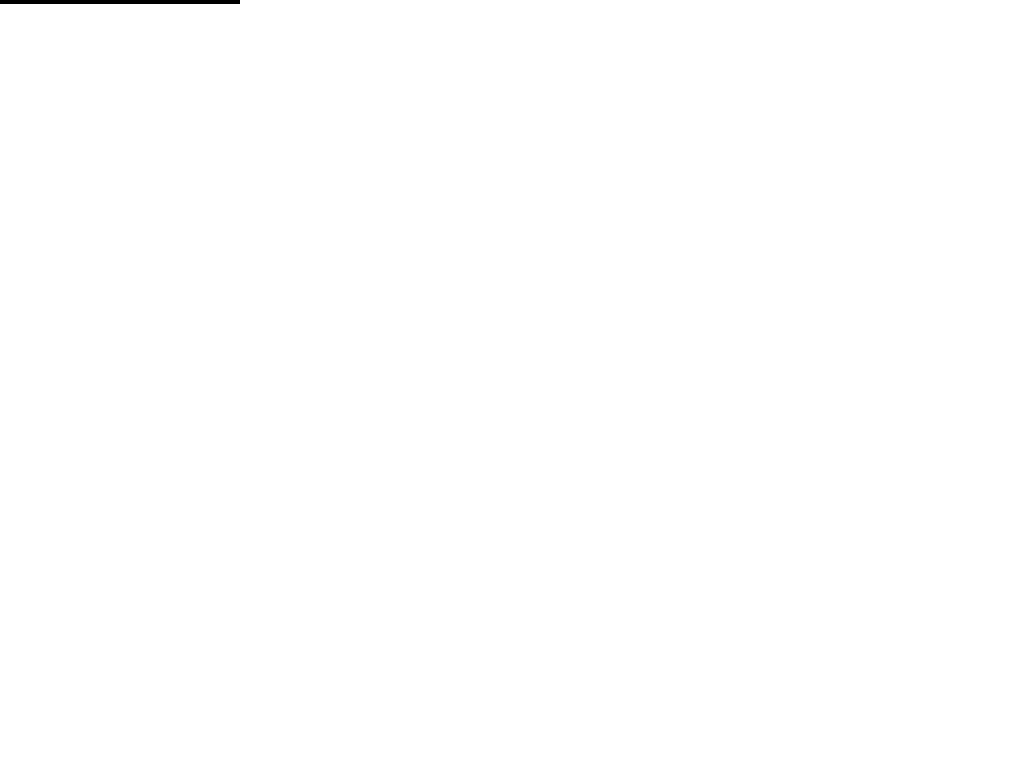
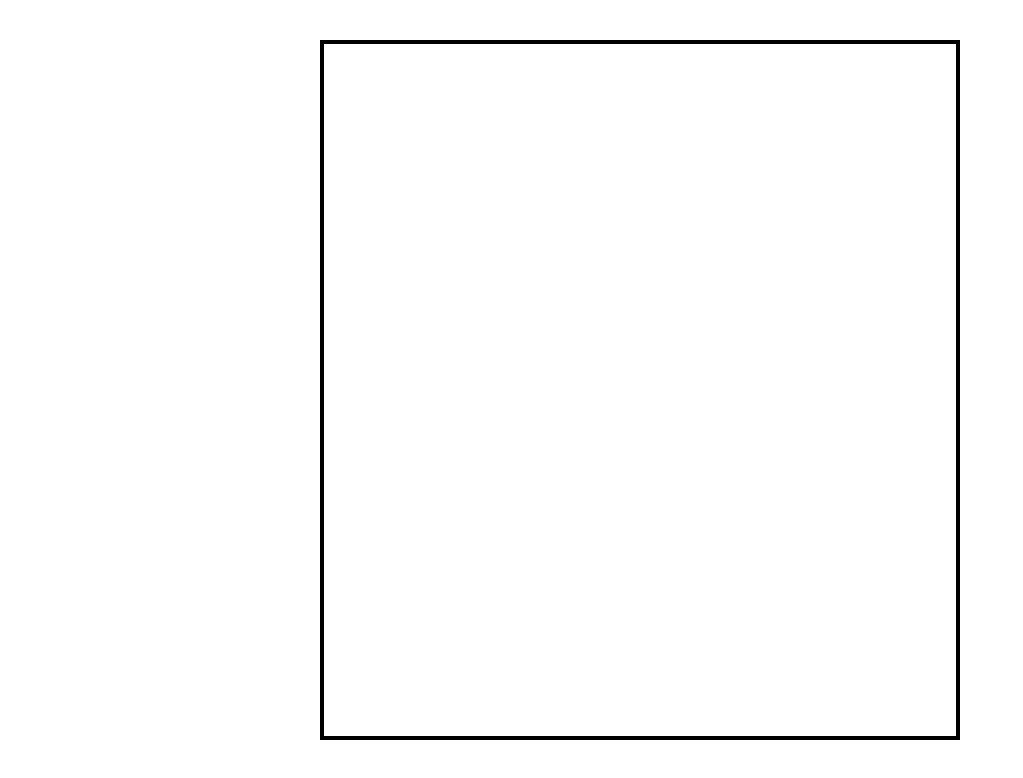
Before and after one commit to bboksn/ContactLister-frontend, a React (Create React App) app: page / in a window 1280 px wide. Shown: the top 778 px of the page, without its empty margins (0-1023 px from the left). Built offline with nearby package versions, Linux system fonts and the light colour scheme.

Commit message:
set up card list in layout

```diff
--- a/src/ContactList.jsx
+++ b/src/ContactList.jsx
@@ -3,7 +3,7 @@ import React from 'react'
 export default function ContactList() {
   return (
     <>
-    <div className='border-solid border-2 border-black w-60'>
+    <div className='border-solid border-4 border-black h-[700px] w-1/2 m-auto mt-10'>
 
     </div>
     </>
--- a/src/Forms.jsx
+++ b/src/Forms.jsx
@@ -0,0 +1,7 @@
+import React from 'react'
+
+export default function Forms() {
+  return (
+    <div>Forms</div>
+  )
+}
```
